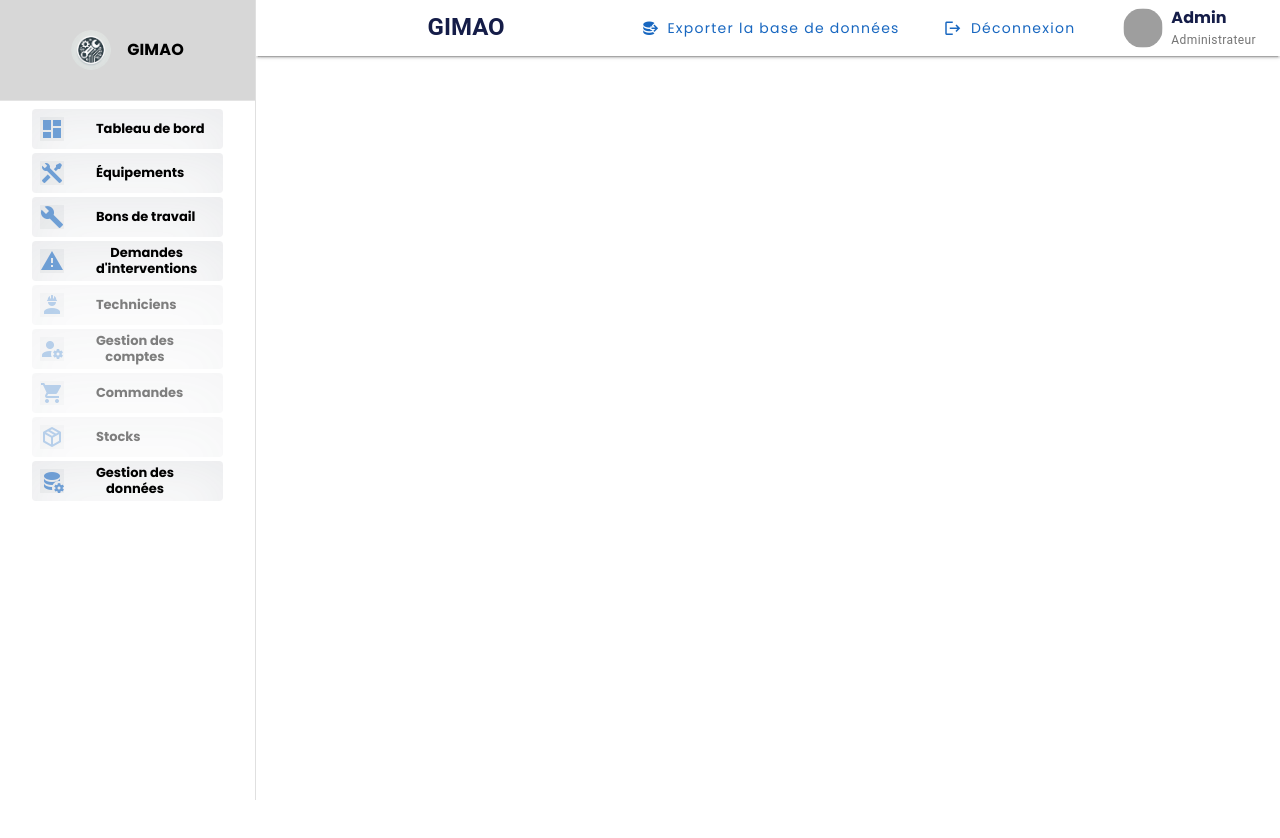
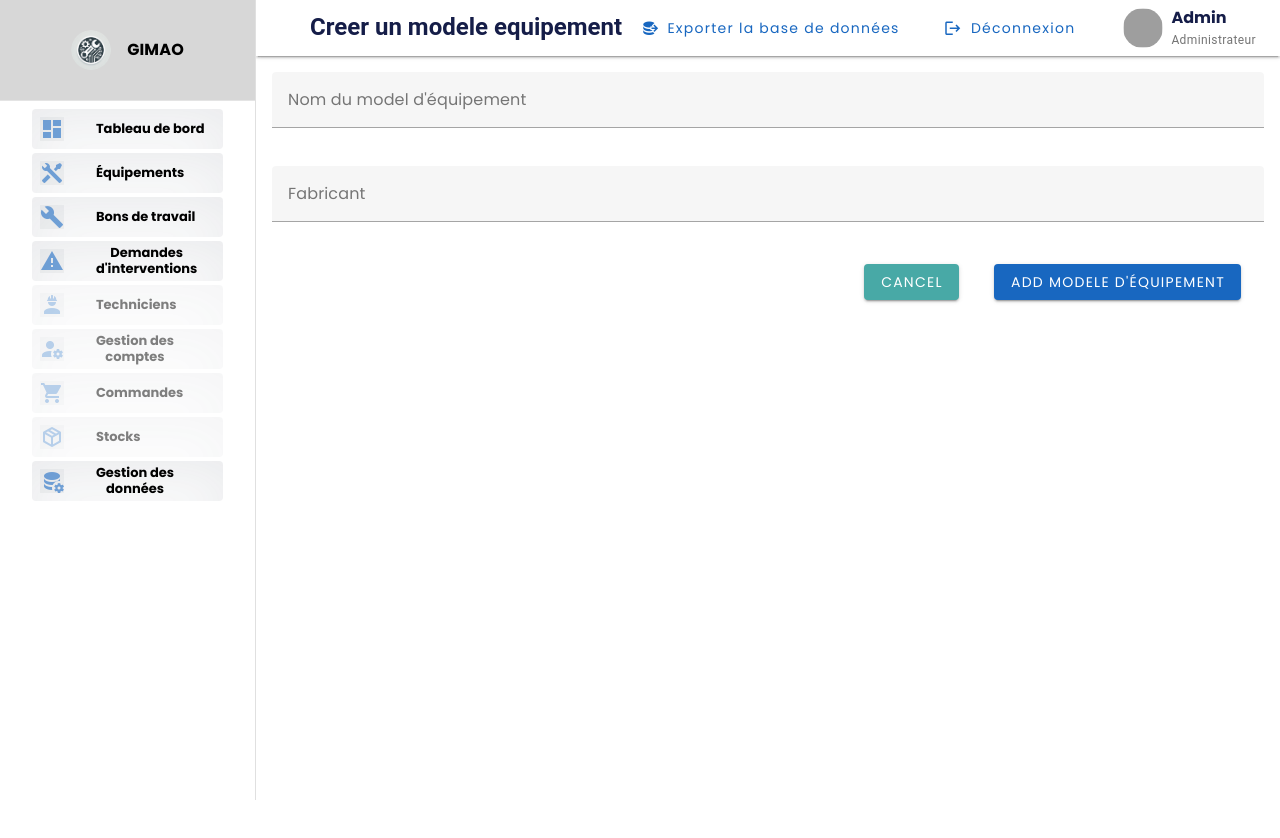
Before and after one commit to JDRSinclair/GIMAO, a Vue app in the folder frontend/: page /CreateModelEquipment in a window 1280 px wide. Shown: the top 838 px of the page. Before the commit the page ends 800 px from the top, so only its background shows below. Built offline with nearby package versions, Linux system fonts and the light colour scheme; no server answers; grey boxes are pictures that could not be loaded; the HTML template or start-up script is replaced by a standard one.

Commit message:
Ajout Pages ModelEquipments

```diff
--- a/frontend/src/router/index.js
+++ b/frontend/src/router/index.js
@@ -44,6 +44,10 @@ import ManufacturerDetail from '@/views/DataManagement/Manufacturers/Manufacture
 import ConsumableList from '@/views/DataManagement/Consumables/ConsumableList.vue'
 import CreateConsumable from '@/views/DataManagement/Consumables/CreateConsumable.vue'
 import ConsumableDetail from '@/views/DataManagement/Consumables/ConsumableDetail.vue'
+
+import ModelEquipmentList from '@/views/DataManagement/EquipmentsModels/ModelEquipmentList.vue'
+import CreateModelEquipment from '@/views/DataManagement/EquipmentsModels/CreateModelEquipment.vue'
+import ModelEquipmentDetail from '@/views/DataManagement/EquipmentsModels/ModelEquipmentDetail.vue'
 
 
 
@@ -289,7 +293,28 @@ const routes = [
   },
 
 
+    // Modele Equipements ---------------------------------------------------------------
 
+    {
+      path: '/ModelEquipmentList',
+      name: 'ModelEquipmentList',
+      component: ModelEquipmentList,
+      meta: { title: 'Modele' }
+    },
+
+    {
+      path: '/CreateModelEquipment',
+      name: 'CreateModelEquipment',
+      component: CreateModelEquipment,
+      meta: { title: 'Creer un modele equipement' }
+    },
+
+    {
+      path: '/ModelEquipmentDetail/:id',
+      name: 'ModelEquipmentDetail',
+      component: ModelEquipmentDetail,
+      meta: { title: 'Creer un modele equipement' }
+    },
 
 
 ]
--- a/frontend/src/views/DataManagement/DataManagement.vue
+++ b/frontend/src/views/DataManagement/DataManagement.vue
@@ -32,7 +32,7 @@ export default {
         { name: "Consommables", route: "/ConsumableList", icon: "mdi-package-variant", color: "green" },
         { name: "Fournisseurs", route: "/SupplierList", icon: "mdi-truck", color: "orange" },
         { name: "Fabricants", route: "/ManufacturerList", icon: "mdi-factory", color: "red" },
-        { name: "Modeles Equipements", route: "/modeles-equipements", icon: "mdi-cog", color: "purple" },
+        { name: "Modeles Equipements", route: "/ModelEquipmentList", icon: "mdi-cog", color: "purple" },
       ],
     };
   },
--- /dev/null
+++ b/frontend/src/views/DataManagement/EquipmentsModels/CreateModelEquipment.vue
@@ -0,0 +1,136 @@
+<template>
+    <v-app>
+      <v-main>
+        <v-container>
+          <v-form @submit.prevent="submit_form">
+
+            <v-text-field
+              v-model="form_data.location_name"
+              label="Nom du model d'équipement"
+              required
+              outlined
+              dense
+              class="mb-4"
+            ></v-text-field>
+
+            <v-text-field
+              v-model="form_data.location_type"
+              label="Fabricant"
+              required
+              outlined
+              dense
+              class="mb-4"
+            ></v-text-field>
+
+
+
+            <v-row justify="end">
+              <v-btn color="secondary" class="mt-4 rounded" @click="go_back" style="border-radius: 0; margin-right: 35px;" large>
+                Cancel
+              </v-btn>
+              <v-btn type="submit" color="primary" class="mt-4 rounded" style="border-radius: 0 ;margin-right: 35px;" large>
+                Add modele d'équipement
+              </v-btn>
+            </v-row>
+          </v-form>
+        </v-container>
+      </v-main>
+    </v-app>
+  </template>
+
+  <script>
+  import api from '@/services/api';
+  import { ref, computed, reactive, onMounted, toRefs } from 'vue';
+  import { useRouter } from 'vue-router';
+  import { VTreeview } from 'vuetify/labs/VTreeview';
+
+  export default {
+    name: 'CreateLocation',
+    components: {
+      VTreeview,
+    },
+    setup() {
+      const router = useRouter();
+      const state = reactive({
+        form_data: {
+          location_name: "",
+          location_type: "",
+          location: null,
+          header: [
+            { title: 'Location', value: 'location.nomLieu', sortable: true, align: 'center' },
+          ],
+          open_nodes: new Set(),
+        },
+        locations: [],
+      });
+
+      const places_with_all = computed(() => {
+        return [...state.locations];
+      });
+
+      const on_click_location = (item) => {
+        if (state.form_data.location && state.form_data.location.id === item.id) {
+          state.form_data.location = null;
+        } else {
+          state.form_data.location = item;
+        }
+      };
+
+      const toggle_node = (item) => {
+        if (state.open_nodes.has(item.id)) {
+          state.open_nodes.delete(item.id);
+        } else {
+          state.open_nodes.add(item.id);
+        }
+      };
+
+      const submit_form = async () => {
+        const form_data = new FormData();
+        form_data.append('nomModeleEquipement', state.form_data.location_name);
+        form_data.append('fabricant', state.form_data.location_type);
+
+        if (state.form_data.location) {
+          form_data.append('lieuParent', state.form_data.location.id);
+        }
+
+        try {
+          const responseLieu = await api.postLieu(form_data);
+          if (responseLieu.status === 201) {
+            console.log('Location added successfully!');
+            go_back();
+          } else {
+            console.log('Error adding location.');
+          }
+        } catch (error) {
+          console.error('Error submitting the form:', error);
+        }
+      };
+
+      const fetch_data = async () => {
+        try {
+          const [locationRES] = await Promise.all([api.getLieuxHierarchy()]);
+          state.locations = locationRES.data;
+        } catch (error) {
+          console.error('Error loading data:', error);
+        }
+      };
+
+      const go_back = () => {
+        router.go(-1);
+      };
+
+      onMounted(() => {
+        fetch_data();
+      });
+
+      return {
+        ...toRefs(state),
+        submit_form,
+        places_with_all,
+        on_click_location,
+        toggle_node,
+        go_back,
+      };
+    },
+  };
+  </script>
--- /dev/null
+++ b/frontend/src/views/DataManagement/EquipmentsModels/ModelEquipmentDetail.vue
@@ -0,0 +1,66 @@
+<template>
+    <v-app>
+      <v-main>
+        <v-container>
+          <v-card v-if="modelEquipment">
+            <v-card-title>Détails du modele equipement</v-card-title>
+            <v-card-text>
+              <v-list>
+                <v-list-item>
+                  <v-list-item-content>
+                    <v-list-item-title>Nom du modele equipement</v-list-item-title>
+                    <v-list-item-subtitle>{{ modelEquipment.nomModeleEquipement }}</v-list-item-subtitle>
+                  </v-list-item-content>
+                </v-list-item>
+                <v-list-item>
+                  <v-list-item-content>
+                    <v-list-item-title>Fabricant</v-list-item-title>
+                    <v-list-item-subtitle>{{ modelEquipment.fabricant }}</v-list-item-subtitle>
+                  </v-list-item-content>
+                </v-list-item>
+              </v-list>
+            </v-card-text>
+          </v-card>
+          <v-alert v-else type="error">Modele Equipement non trouvé</v-alert>
+          <v-btn color="primary" class="mt-4" @click="go_back">Retour</v-btn>
+        </v-container>
+      </v-main>
+    </v-app>
+  </template>
+
+  <script>
+  import api from '@/services/api';
+  import { ref, onMounted } from 'vue';
+  import { useRouter, useRoute } from 'vue-router';
+
+  export default {
+    name: 'ModelEquipmentDetail',
+    setup() {
+      const router = useRouter();
+      const route = useRoute();
+      const modelEquipment = ref(null);
+
+      const fetch_modelEquipment = async () => {
+        try {
+          const response = await api.getLieu(route.params.id);
+          modelEquipment.value = response.data;
+        } catch (error) {
+          console.error('Error loading the modelEquipment:', error);
+        }
+      };
+
+      const go_back = () => {
+        router.go(-1);
+      };
+
+      onMounted(() => {
+        fetch_modelEquipment();
+      });
+
+      return {
+        modelEquipment,
+        go_back,
+      };
+    },
+  };
+  </script>
--- /dev/null
+++ b/frontend/src/views/DataManagement/EquipmentsModels/ModelEquipmentList.vue
@@ -0,0 +1,84 @@
+<template>
+  <v-container>
+    <v-row class="mb-4">
+      <!-- Search Bar -->
+      <v-col cols="9">
+        <v-text-field
+          v-model="search_query"
+          label="Search for an equipment model"
+          prepend-icon="mdi-magnify"
+          clearable
+        ></v-text-field>
+      </v-col>
+      <v-col cols="3" class="align-center">
+        <v-btn
+          color="primary"
+          @click="$router.push('/CreateModelEquipment')"
+          class="ml-2"
+          height="50%"
+        >
+          Create an Equipment Model
+        </v-btn>
+      </v-col>
+    </v-row>
+    <v-row>
+      <v-col
+        v-for="model_equipment in filtered_model_equipment"
+        :key="model_equipment.id"
+        cols="12"
+        sm="6"
+        md="4"
+      >
+        <v-card @click="go_to_model_equipment_details(model_equipment.id)">
+          <v-card-title>{{ model_equipment.nomModeleEquipement }}</v-card-title>
+          <v-card-text>
+            <p>Manufacturer: {{ model_equipment.fabricant }}</p>
+          </v-card-text>
+        </v-card>
+      </v-col>
+    </v-row>
+  </v-container>
+</template>
+
+<script>
+import api from '@/services/api';
+
+export default {
+  name: 'ModelEquipmentList',
+  data() {
+    return {
+      model_equipments: [],
+      search_query: ''
+    };
+  },
+  computed: {
+    filtered_model_equipment() {
+      if (!this.search_query) {
+        return this.model_equipments;
+      }
+      const searchLower = this.search_query.toLowerCase();
+      return this.model_equipments.filter(model_equipment =>
+        model_equipment.nomModeleEquipement.toLowerCase().includes(searchLower) ||
+        model_equipment.ville.toLowerCase().includes(searchLower) ||
+        model_equipment.paysmodeleEquipement.toLowerCase().includes(searchLower)
+      );
+    }
+  },
+  methods: {
+    async fetch_model_equipments() {
+      try {
+        const response = await api.getModeleEquipements();
+        this.model_equipments = response.data;
+      } catch (error) {
+        console.error('Error fetching model equipments:', error);
+      }
+    },
+    go_to_model_equipment_details(id) {
+      this.$router.push(`/ModelEquipmentDetail/${id}`);
+    }
+  },
+  created() {
+    this.fetch_model_equipments();
+  }
+}
+</script>
```
Also changed, not shown: frontend/src/views/DataManagement/EquipementsModels/CreerModelEquipement.vue (deleted), frontend/src/views/DataManagement/EquipementsModels/ModelEquipements.vue (deleted).
